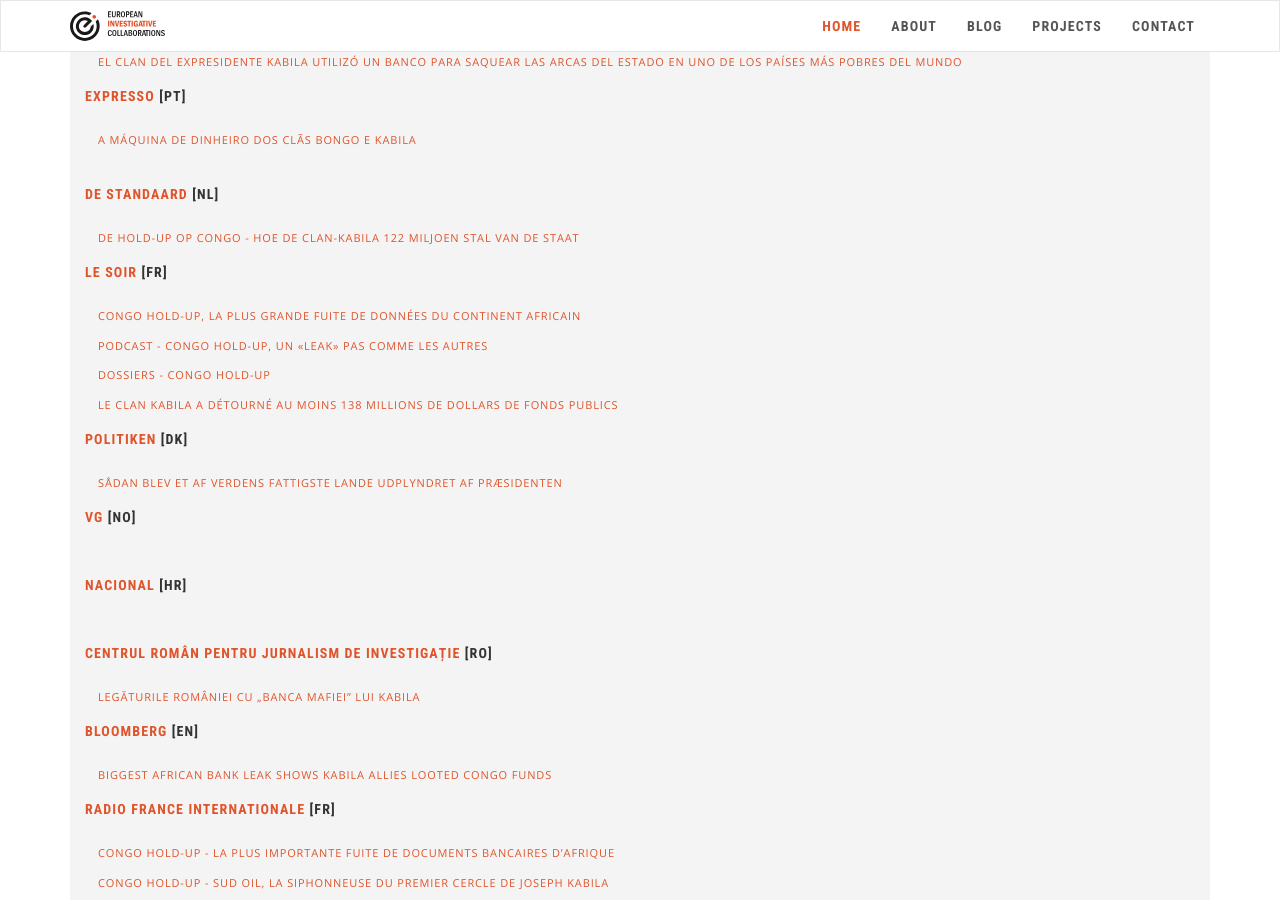
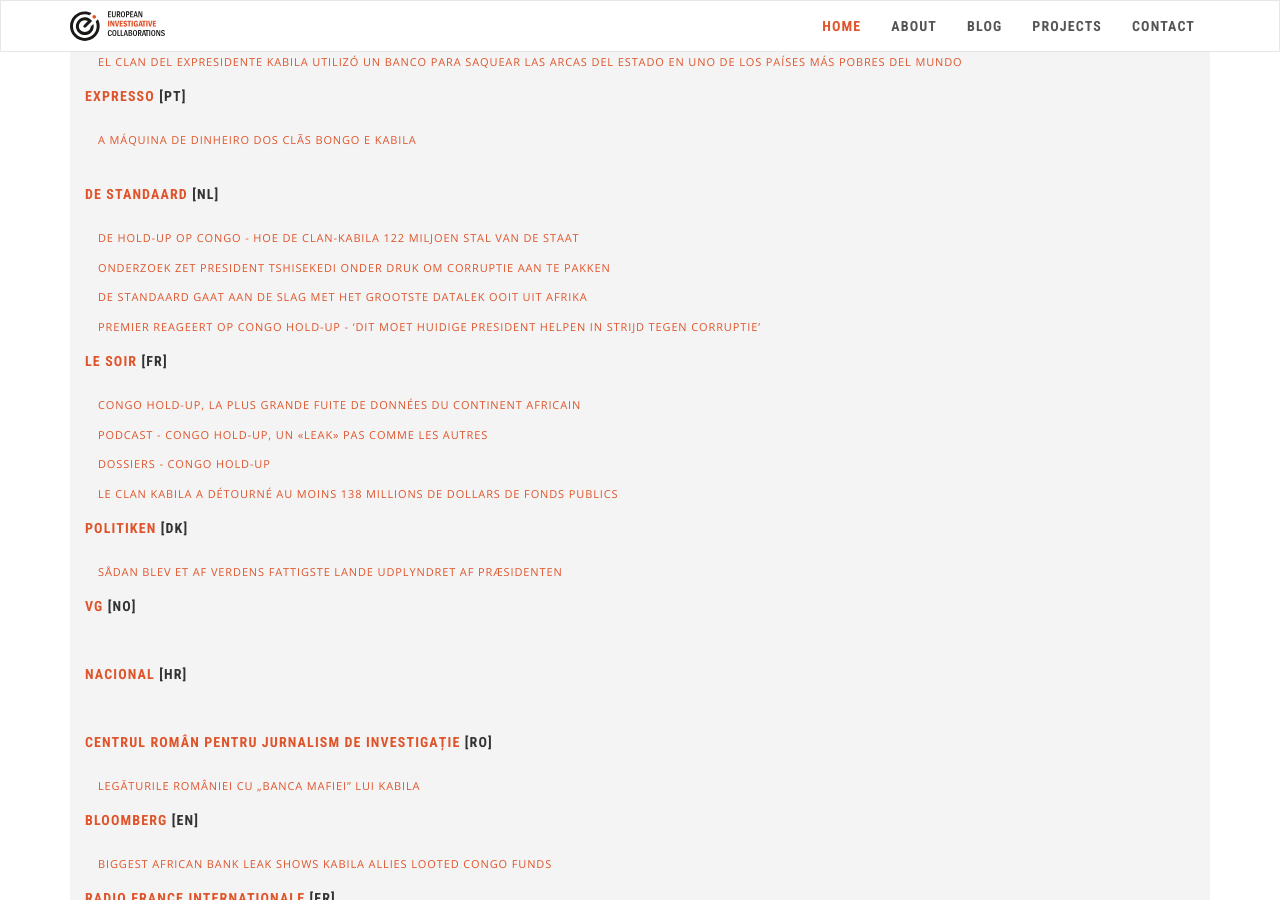
Before and after one commit to eic-network/eic-incubator.github.io, a Jekyll site: the page built from _projects/congo-holdup.md, in a window 1280 px wide and 900 px high, scrolled down 1608 px. Built offline with Jekyll 4.4.1, drawn with Linux system fonts in a browser that asks for light colours; nearby versions of some CDN libraries.

Commit message:
Update congo-holdup.md

```diff
--- a/_projects/congo-holdup.md
+++ b/_projects/congo-holdup.md
@@ -58,6 +58,12 @@ publications:
   links:
   - name: De hold-up op Congo - hoe de clan-Kabila 122 miljoen stal van de staat
     url: https://www.standaard.be/cnt/dmf20211119_05012212
+  - name: Onderzoek zet president Tshisekedi onder druk om corruptie aan te pakken
+    url: https://www.standaard.be/cnt/dmf20211119_94266057
+  - name: De Standaard gaat aan de slag met het grootste datalek ooit uit Afrika
+    url: https://www.standaard.be/cnt/dmf20211119_94242606
+  - name: Premier reageert op Congo hold-up - ‘Dit moet huidige president helpen in strijd tegen corruptie’
+    url: https://www.standaard.be/cnt/dmf20211119_95552902
   name: De Standaard
   url: https://www.standaard.be/
 - lang: "[FR]"
```
